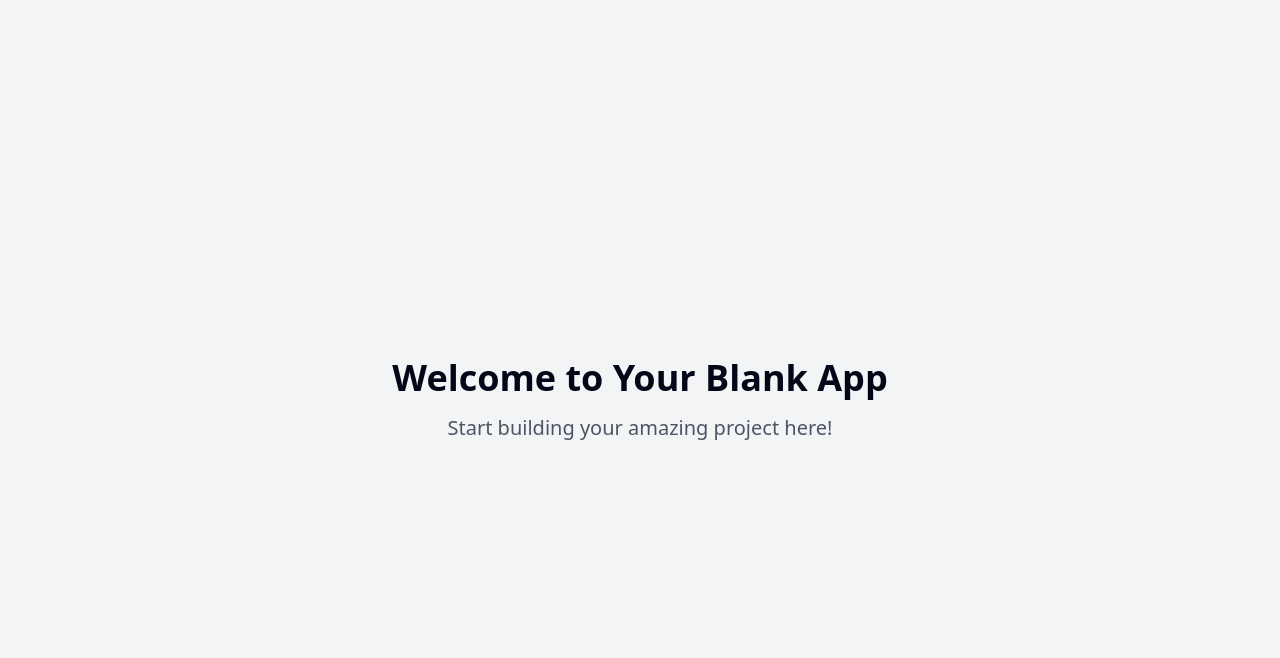
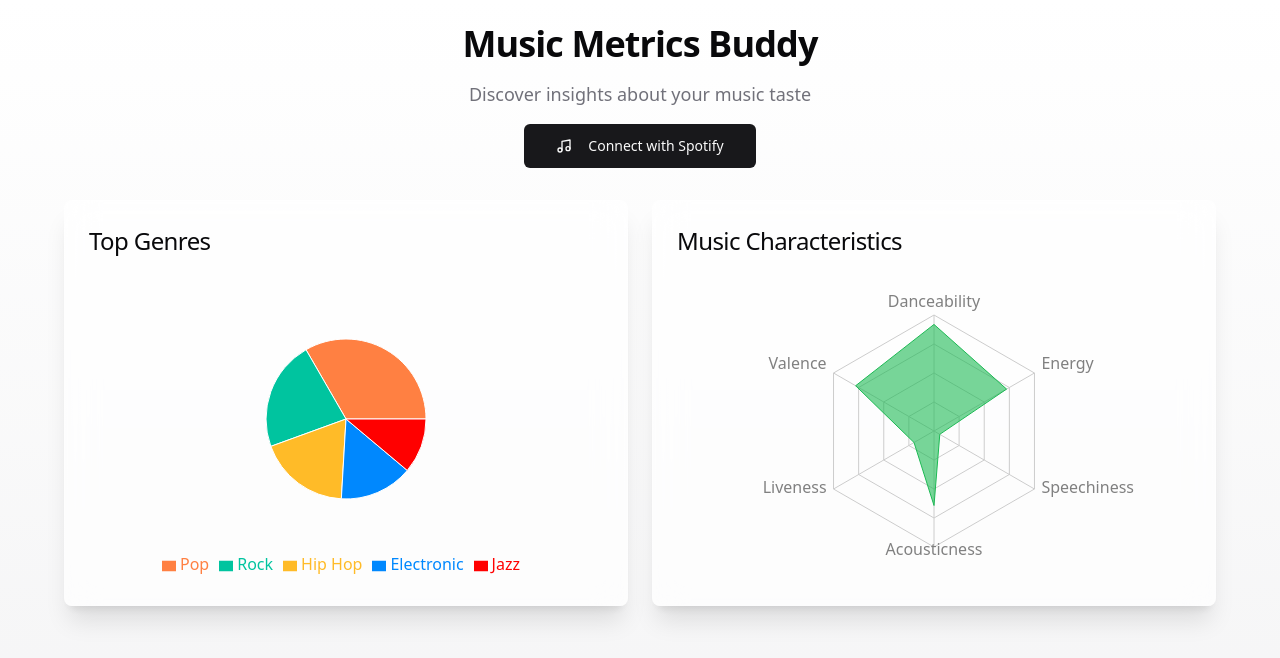
Before and after one commit to idanpt/music-metrics-buddy, a React (Vite) app: page / in a window 1280 px wide. Shown: the top 658 px of the page. Built offline with nearby package versions, Linux system fonts and the light colour scheme.

Commit message:
Add Spotify integration
This commit integrates Spotify API to display user listening habits, starting with aggregated data on top genres and music characteristics.

```diff
--- /dev/null
+++ b/src/components/FeatureRadar.tsx
@@ -0,0 +1,36 @@
+
+import { ResponsiveContainer, RadarChart, PolarGrid, PolarAngleAxis, Radar } from "recharts";
+import type { AudioFeatures } from "@/types/spotify";
+
+interface FeatureRadarProps {
+  features: AudioFeatures;
+}
+
+export function FeatureRadar({ features }: FeatureRadarProps) {
+  const data = [
+    { name: "Danceability", value: features.danceability },
+    { name: "Energy", value: features.energy },
+    { name: "Speechiness", value: features.speechiness },
+    { name: "Acousticness", value: features.acousticness },
+    { name: "Liveness", value: features.liveness },
+    { name: "Valence", value: features.valence },
+  ];
+
+  return (
+    <ResponsiveContainer width="100%" height={300}>
+      <RadarChart cx="50%" cy="50%" outerRadius="80%" data={data}>
+        <PolarGrid />
+        <PolarAngleAxis dataKey="name" />
+        <Radar
+          name="Features"
+          dataKey="value"
+          stroke="#1DB954"
+          fill="#1DB954"
+          fillOpacity={0.6}
+          animationBegin={0}
+          animationDuration={1500}
+        />
+      </RadarChart>
+    </ResponsiveContainer>
+  );
+}
--- /dev/null
+++ b/src/components/GenresChart.tsx
@@ -0,0 +1,40 @@
+
+import { ResponsiveContainer, PieChart, Pie, Cell, Legend, Tooltip } from "recharts";
+import type { SpotifyGenre } from "@/types/spotify";
+
+interface GenresChartProps {
+  data: SpotifyGenre[];
+}
+
+const COLORS = ["#FF8042", "#00C49F", "#FFBB28", "#0088FE", "#FF0000"];
+
+export function GenresChart({ data }: GenresChartProps) {
+  const formattedData = data.map((genre) => ({
+    name: genre.name,
+    value: genre.count,
+  }));
+
+  return (
+    <ResponsiveContainer width="100%" height={300}>
+      <PieChart>
+        <Pie
+          data={formattedData}
+          cx="50%"
+          cy="50%"
+          labelLine={false}
+          outerRadius={80}
+          fill="#8884d8"
+          dataKey="value"
+          animationBegin={0}
+          animationDuration={1500}
+        >
+          {formattedData.map((entry, index) => (
+            <Cell key={`cell-${index}`} fill={COLORS[index % COLORS.length]} />
+          ))}
+        </Pie>
+        <Tooltip />
+        <Legend />
+      </PieChart>
+    </ResponsiveContainer>
+  );
+}
--- /dev/null
+++ b/src/components/InsightCard.tsx
@@ -0,0 +1,20 @@
+
+import { Card, CardContent, CardHeader, CardTitle } from "@/components/ui/card";
+import { cn } from "@/lib/utils";
+
+interface InsightCardProps {
+  title: string;
+  children: React.ReactNode;
+  className?: string;
+}
+
+export function InsightCard({ title, children, className }: InsightCardProps) {
+  return (
+    <Card className={cn("glass-card overflow-hidden", className)}>
+      <CardHeader className="space-y-1">
+        <CardTitle className="text-2xl font-medium">{title}</CardTitle>
+      </CardHeader>
+      <CardContent>{children}</CardContent>
+    </Card>
+  );
+}
--- a/src/index.css
+++ b/src/index.css
@@ -1,3 +1,4 @@
+
 @tailwind base;
 @tailwind components;
 @tailwind utilities;
@@ -5,88 +6,34 @@
 @layer base {
   :root {
     --background: 0 0% 100%;
-    --foreground: 222.2 84% 4.9%;
+    --foreground: 240 10% 3.9%;
 
     --card: 0 0% 100%;
-    --card-foreground: 222.2 84% 4.9%;
+    --card-foreground: 240 10% 3.9%;
 
     --popover: 0 0% 100%;
-    --popover-foreground: 222.2 84% 4.9%;
+    --popover-foreground: 240 10% 3.9%;
 
-    --primary: 222.2 47.4% 11.2%;
-    --primary-foreground: 210 40% 98%;
+    --primary: 240 5.9% 10%;
+    --primary-foreground: 0 0% 98%;
 
-    --secondary: 210 40% 96.1%;
-    --secondary-foreground: 222.2 47.4% 11.2%;
+    --secondary: 240 4.8% 95.9%;
+    --secondary-foreground: 240 5.9% 10%;
 
-    --muted: 210 40% 96.1%;
-    --muted-foreground: 215.4 16.3% 46.9%;
+    --muted: 240 4.8% 95.9%;
+    --muted-foreground: 240 3.8% 46.1%;
 
-    --accent: 210 40% 96.1%;
-    --accent-foreground: 222.2 47.4% 11.2%;
+    --accent: 240 4.8% 95.9%;
+    --accent-foreground: 240 5.9% 10%;
 
     --destructive: 0 84.2% 60.2%;
-    --destructive-foreground: 210 40% 98%;
+    --destructive-foreground: 0 0% 98%;
 
-    --border: 214.3 31.8% 91.4%;
-    --input: 214.3 31.8% 91.4%;
-    --ring: 222.2 84% 4.9%;
+    --border: 240 5.9% 90%;
+    --input: 240 5.9% 90%;
+    --ring: 240 5.9% 10%;
 
-    --radius: 0.5rem;
-
-    --sidebar-background: 0 0% 98%;
-
-    --sidebar-foreground: 240 5.3% 26.1%;
-
-    --sidebar-primary: 240 5.9% 10%;
-
-    --sidebar-primary-foreground: 0 0% 98%;
-
-    --sidebar-accent: 240 4.8% 95.9%;
-
-    --sidebar-accent-foreground: 240 5.9% 10%;
-
-    --sidebar-border: 220 13% 91%;
-
-    --sidebar-ring: 217.2 91.2% 59.8%;
-  }
-
-  .dark {
-    --background: 222.2 84% 4.9%;
-    --foreground: 210 40% 98%;
-
-    --card: 222.2 84% 4.9%;
-    --card-foreground: 210 40% 98%;
-
-    --popover: 222.2 84% 4.9%;
-    --popover-foreground: 210 40% 98%;
-
-    --primary: 210 40% 98%;
-    --primary-foreground: 222.2 47.4% 11.2%;
-
-    --secondary: 217.2 32.6% 17.5%;
-    --secondary-foreground: 210 40% 98%;
-
-    --muted: 217.2 32.6% 17.5%;
-    --muted-foreground: 215 20.2% 65.1%;
-
-    --accent: 217.2 32.6% 17.5%;
-    --accent-foreground: 210 40% 98%;
-
-    --destructive: 0 62.8% 30.6%;
-    --destructive-foreground: 210 40% 98%;
-
-    --border: 217.2 32.6% 17.5%;
-    --input: 217.2 32.6% 17.5%;
-    --ring: 212.7 26.8% 83.9%;
-    --sidebar-background: 240 5.9% 10%;
-    --sidebar-foreground: 240 4.8% 95.9%;
-    --sidebar-primary: 224.3 76.3% 48%;
-    --sidebar-primary-foreground: 0 0% 100%;
-    --sidebar-accent: 240 3.7% 15.9%;
-    --sidebar-accent-foreground: 240 4.8% 95.9%;
-    --sidebar-border: 240 3.7% 15.9%;
-    --sidebar-ring: 217.2 91.2% 59.8%;
+    --radius: 0.75rem;
   }
 }
 
@@ -94,8 +41,26 @@
   * {
     @apply border-border;
   }
-
   body {
-    @apply bg-background text-foreground;
+    @apply bg-background text-foreground antialiased;
   }
 }
+
+.glass-card {
+  @apply bg-white/70 backdrop-blur-lg border border-white/20 shadow-xl;
+}
+
+.animate-in {
+  animation: fadeIn 0.5s ease-out;
+}
+
+@keyframes fadeIn {
+  from {
+    opacity: 0;
+    transform: translateY(10px);
+  }
+  to {
+    opacity: 1;
+    transform: translateY(0);
+  }
+}
--- a/src/pages/Index.tsx
+++ b/src/pages/Index.tsx
@@ -1,11 +1,76 @@
-// Update this page (the content is just a fallback if you fail to update the page)
+
+import { InsightCard } from "@/components/InsightCard";
+import { GenresChart } from "@/components/GenresChart";
+import { FeatureRadar } from "@/components/FeatureRadar";
+import { Button } from "@/components/ui/button";
+import { useToast } from "@/hooks/use-toast";
+import { MusicIcon } from "lucide-react";
+
+const mockGenres = [
+  { name: "Pop", count: 45 },
+  { name: "Rock", count: 30 },
+  { name: "Hip Hop", count: 25 },
+  { name: "Electronic", count: 20 },
+  { name: "Jazz", count: 15 },
+];
+
+const mockFeatures = {
+  danceability: 0.735,
+  energy: 0.578,
+  key: 5,
+  loudness: -11.84,
+  mode: 0,
+  speechiness: 0.0461,
+  acousticness: 0.514,
+  instrumentalness: 0.0902,
+  liveness: 0.159,
+  valence: 0.624,
+  tempo: 98.002,
+  id: "mock",
+  duration_ms: 255349,
+  time_signature: 4,
+};
 
 const Index = () => {
+  const { toast } = useToast();
+
+  const handleSpotifyLogin = () => {
+    toast({
+      title: "Spotify Integration",
+      description: "Coming soon! This will connect to the Spotify API.",
+    });
+  };
+
   return (
-    <div className="min-h-screen flex items-center justify-center bg-gray-100">
-      <div className="text-center">
-        <h1 className="text-4xl font-bold mb-4">Welcome to Your Blank App</h1>
-        <p className="text-xl text-gray-600">Start building your amazing project here!</p>
+    <div className="min-h-screen bg-gradient-to-b from-background to-secondary p-6">
+      <div className="mx-auto max-w-6xl space-y-8 animate-fade-in">
+        <div className="text-center space-y-4">
+          <h1 className="text-4xl font-bold tracking-tight">Music Metrics Buddy</h1>
+          <p className="text-lg text-muted-foreground">
+            Discover insights about your music taste
+          </p>
+          <Button
+            size="lg"
+            className="animate-fade-up"
+            onClick={handleSpotifyLogin}
+          >
+            <MusicIcon className="mr-2 h-5 w-5" />
+            Connect with Spotify
+          </Button>
+        </div>
+
+        <div className="grid gap-6 md:grid-cols-2">
+          <InsightCard title="Top Genres" className="animate-fade-up [animation-delay:200ms]">
+            <GenresChart data={mockGenres} />
+          </InsightCard>
+
+          <InsightCard
+            title="Music Characteristics"
+            className="animate-fade-up [animation-delay:400ms]"
+          >
+            <FeatureRadar features={mockFeatures} />
+          </InsightCard>
+        </div>
       </div>
     </div>
   );
--- /dev/null
+++ b/src/types/spotify.ts
@@ -0,0 +1,34 @@
+
+export interface SpotifyTrack {
+  id: string;
+  name: string;
+  artists: Array<{ name: string }>;
+  album: {
+    name: string;
+    images: Array<{ url: string }>;
+  };
+  duration_ms: number;
+  popularity: number;
+}
+
+export interface AudioFeatures {
+  danceability: number;
+  energy: number;
+  key: number;
+  loudness: number;
+  mode: number;
+  speechiness: number;
+  acousticness: number;
+  instrumentalness: number;
+  liveness: number;
+  valence: number;
+  tempo: number;
+  id: string;
+  duration_ms: number;
+  time_signature: number;
+}
+
+export interface SpotifyGenre {
+  name: string;
+  count: number;
+}
--- a/tailwind.config.ts
+++ b/tailwind.config.ts
@@ -1,3 +1,4 @@
+
 import type { Config } from "tailwindcss";
 
 export default {
@@ -12,85 +13,72 @@ export default {
   theme: {
     container: {
       center: true,
-			padding: '2rem',
+      padding: "2rem",
       screens: {
-				'2xl': '1400px'
-			}
+        "2xl": "1400px",
+      },
     },
     extend: {
       colors: {
-				border: 'hsl(var(--border))',
-				input: 'hsl(var(--input))',
-				ring: 'hsl(var(--ring))',
-				background: 'hsl(var(--background))',
-				foreground: 'hsl(var(--foreground))',
+        border: "hsl(var(--border))",
+        input: "hsl(var(--input))",
+        ring: "hsl(var(--ring))",
+        background: "hsl(var(--background))",
+        foreground: "hsl(var(--foreground))",
         primary: {
-					DEFAULT: 'hsl(var(--primary))',
-					foreground: 'hsl(var(--primary-foreground))'
+          DEFAULT: "hsl(var(--primary))",
+          foreground: "hsl(var(--primary-foreground))",
         },
         secondary: {
-					DEFAULT: 'hsl(var(--secondary))',
-					foreground: 'hsl(var(--secondary-foreground))'
+          DEFAULT: "hsl(var(--secondary))",
+          foreground: "hsl(var(--secondary-foreground))",
         },
         destructive: {
-					DEFAULT: 'hsl(var(--destructive))',
-					foreground: 'hsl(var(--destructive-foreground))'
+          DEFAULT: "hsl(var(--destructive))",
+          foreground: "hsl(var(--destructive-foreground))",
         },
         muted: {
-					DEFAULT: 'hsl(var(--muted))',
-					foreground: 'hsl(var(--muted-foreground))'
+          DEFAULT: "hsl(var(--muted))",
+          foreground: "hsl(var(--muted-foreground))",
         },
         accent: {
-					DEFAULT: 'hsl(var(--accent))',
-					foreground: 'hsl(var(--accent-foreground))'
+          DEFAULT: "hsl(var(--accent))",
+          foreground: "hsl(var(--accent-foreground))",
         },
         popover: {
-					DEFAULT: 'hsl(var(--popover))',
-					foreground: 'hsl(var(--popover-foreground))'
+          DEFAULT: "hsl(var(--popover))",
+          foreground: "hsl(var(--popover-foreground))",
         },
         card: {
-					DEFAULT: 'hsl(var(--card))',
-					foreground: 'hsl(var(--card-foreground))'
+          DEFAULT: "hsl(var(--card))",
+          foreground: "hsl(var(--card-foreground))",
         },
-				sidebar: {
-					DEFAULT: 'hsl(var(--sidebar-background))',
-					foreground: 'hsl(var(--sidebar-foreground))',
-					primary: 'hsl(var(--sidebar-primary))',
-					'primary-foreground': 'hsl(var(--sidebar-primary-foreground))',
-					accent: 'hsl(var(--sidebar-accent))',
-					'accent-foreground': 'hsl(var(--sidebar-accent-foreground))',
-					border: 'hsl(var(--sidebar-border))',
-					ring: 'hsl(var(--sidebar-ring))'
-				}
-			},
-			borderRadius: {
-				lg: 'var(--radius)',
-				md: 'calc(var(--radius) - 2px)',
-				sm: 'calc(var(--radius) - 4px)'
       },
       keyframes: {
-				'accordion-down': {
-					from: {
-						height: '0'
+        "fade-up": {
+          "0%": {
+            opacity: "0",
+            transform: "translateY(10px)",
           },
-					to: {
-						height: 'var(--radix-accordion-content-height)'
-					}
+          "100%": {
+            opacity: "1",
+            transform: "translateY(0)",
           },
-				'accordion-up': {
-					from: {
-						height: 'var(--radix-accordion-content-height)'
         },
-					to: {
-						height: '0'
-					}
-				}
+        "fade-in": {
+          "0%": {
+            opacity: "0",
+          },
+          "100%": {
+            opacity: "1",
+          },
+        },
       },
       animation: {
-				'accordion-down': 'accordion-down 0.2s ease-out',
-				'accordion-up': 'accordion-up 0.2s ease-out'
-			}
-		}
+        "fade-up": "fade-up 0.5s ease-out",
+        "fade-in": "fade-in 0.3s ease-out",
+      },
+    },
   },
   plugins: [require("tailwindcss-animate")],
 } satisfies Config;
```
Lines whose indentation alone changed are shown as unchanged.
